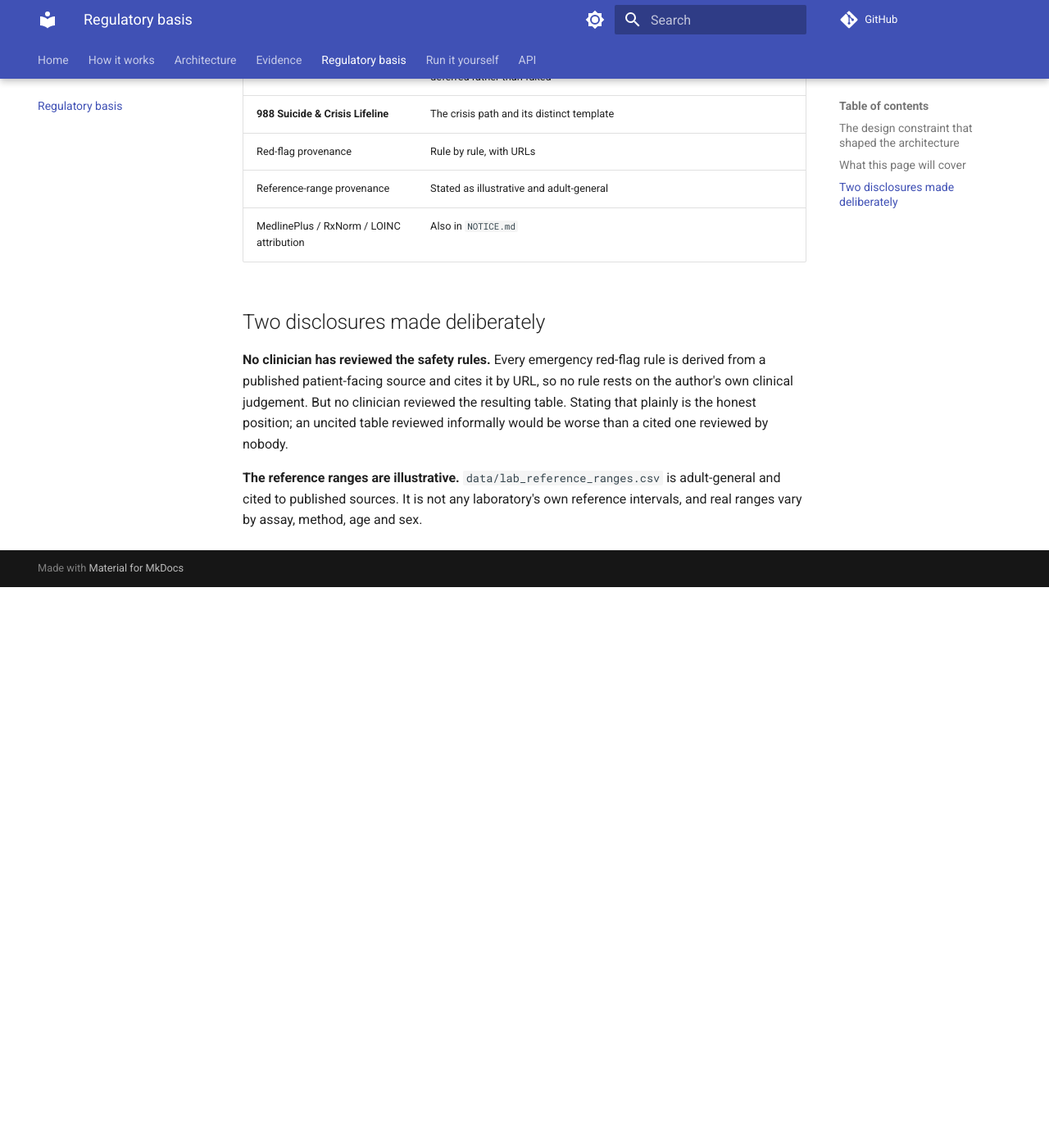
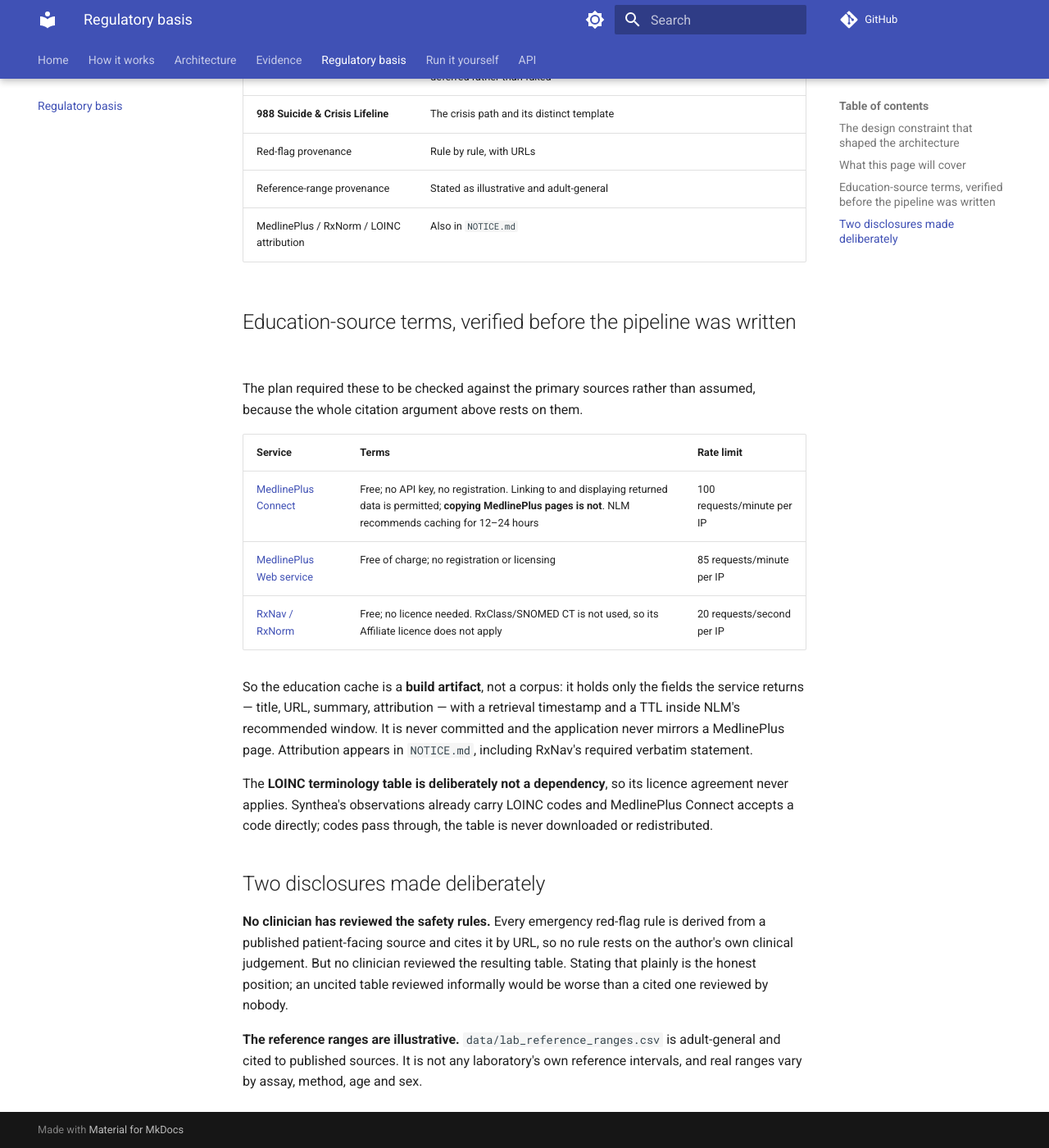
Before and after one commit to zarreh/clinical_care_navigator, an MkDocs documentation site: the page built from docs/regulatory-basis.md, in a window 1280 px wide and 1400 px high, scrolled down 1323 px. Shown: the whole window at 82% size. Built offline with MkDocs 1.6.1 and Material for MkDocs 9.7.7, drawn with Linux system fonts in a browser that asks for light colours; comment, search, counter and statistics services are not loaded; before the commit the page ends 2039 px from its top, so only the background shows below that.

Commit message:
Phase 1: verify NLM education-source terms before content work
The plan gated Phase 1 on checking MedlinePlus and RxNav terms against the
primary sources rather than the summary in the plan. Outcome recorded in
NOTICE.md, docs/regulatory-basis.md and PLAN.md 4.2 + 14.

Build-time caching is what NLM recommends (12-24h), not merely tolerates.
Connect permits linking to and displaying returned data but not copying its
pages, so the cache holds only returned fields with a retrieved_at stamp and a
TTL, and is never committed. Contact metadata is the email/tool request
parameters, not a User-Agent header - the plan had that wrong. RxNav requires a
verbatim attribution statement and forbids use of the NLM name or logo.

Also removes a stray unbalanced code fence at the end of PLAN.md.

Co-authored-by: Copilot <223556219+Copilot@users.noreply.github.com>

```diff
--- a/docs/regulatory-basis.md
+++ b/docs/regulatory-basis.md
@@ -43,6 +43,28 @@ constraint traceable to a named criterion.
 | Reference-range provenance | Stated as illustrative and adult-general |
 | MedlinePlus / RxNorm / LOINC attribution | Also in `NOTICE.md` |
 
+## Education-source terms, verified before the pipeline was written
+
+The plan required these to be checked against the primary sources rather than
+assumed, because the whole citation argument above rests on them.
+
+| Service | Terms | Rate limit |
+|---|---|---|
+| [MedlinePlus Connect](https://medlineplus.gov/medlineplus-connect/web-service/) | Free; no API key, no registration. Linking to and displaying returned data is permitted; **copying MedlinePlus pages is not**. NLM recommends caching for 12–24 hours | 100 requests/minute per IP |
+| [MedlinePlus Web service](https://medlineplus.gov/about/developers/webservices/) | Free of charge; no registration or licensing | 85 requests/minute per IP |
+| [RxNav / RxNorm](https://lhncbc.nlm.nih.gov/RxNav/TermsofService.html) | Free; no licence needed. RxClass/SNOMED CT is not used, so its Affiliate licence does not apply | 20 requests/second per IP |
+
+So the education cache is a **build artifact**, not a corpus: it holds only the
+fields the service returns — title, URL, summary, attribution — with a retrieval
+timestamp and a TTL inside NLM's recommended window. It is never committed and
+the application never mirrors a MedlinePlus page. Attribution appears in
+`NOTICE.md`, including RxNav's required verbatim statement.
+
+The **LOINC terminology table is deliberately not a dependency**, so its licence
+agreement never applies. Synthea's observations already carry LOINC codes and
+MedlinePlus Connect accepts a code directly; codes pass through, the table is
+never downloaded or redistributed.
+
 ## Two disclosures made deliberately
 
 **No clinician has reviewed the safety rules.** Every emergency red-flag rule is
```
Also changed, not shown: NOTICE.md (+27 -0 lines), docs/PLAN.md (+38 -4 lines).
